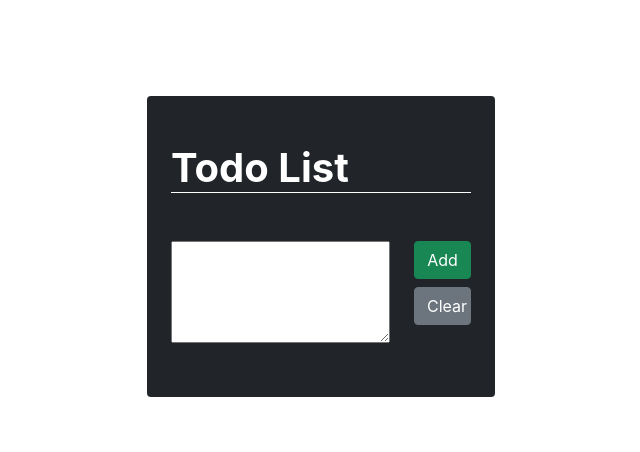
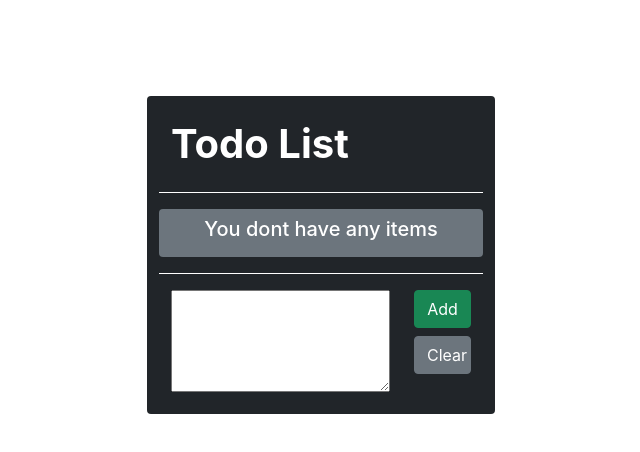
Before and after one commit to Mfrazier36/Sample-Applications, a React (Create React App) app in the folder todo-list/: page / in a window 1280 px wide. Shown: the top 452 px of the page, without its empty margins (319-959 px from the left). Built offline with nearby package versions, Linux system fonts and the light colour scheme.

Commit message:
Added empty list message

```diff
--- a/todo-list/src/App.js
+++ b/todo-list/src/App.js
@@ -40,6 +40,11 @@ function App() {
     setEditText(props.text);
   }
 
+  const discardChanges = props => {
+    toggleEdit(props,false);
+    clearEditText();
+  }
+
   const saveChanges = props => {
     toggleEdit(props,false);
     var todoList = []
@@ -52,11 +57,6 @@ function App() {
       todoList.push(todo);
     }
     setTodoItems(todoList);
-    clearEditText();
-  }
-
-  const discardChanges = props => {
-    toggleEdit(props,false);
     clearEditText();
   }
 
@@ -78,18 +78,18 @@ function App() {
           <section className="container mt-5">
             <div className="row justify-content-center">
               <div className="col-4 mx-auto">
-                <ul className="container py-5 bg-dark text-white rounded">
-                  <h1 className="border-bottom border-white mb-4">
+                <ul className="container bg-dark text-white rounded">
+                  <h1 className="row border-bottom border-white py-4 mb-3">
                     <strong>
                       Todo List
                     </strong>
                   </h1>
 
-                  {(todoItems.map((item) => (
-                    <li className="row my-2 py-1 bg-secondary rounded" key={item.id}>
+                  {todoItems.length > 0
+                  ? todoItems.map((item) => (
+                    <li className="row bg-secondary rounded my-3 py-1" key={item.id}>
                       <section className="row py-2">
                         <div className="col" id={"todoDisplay" + String(item.id)} style={{letterSpacing:"1px", lineHeight:"2em"}}>
-                          <p>
                             {item.text.split('\n').map(x => (
                               <>
                                 <div>
@@ -97,43 +97,54 @@ function App() {
                                 </div>
                               </>
                             ))}
-                          </p>
                         </div>
                         <div className="col pt-1" id={"todoEditInput" + String(item.id)} style={{letterSpacing:"1px"}} hidden>
-                          <textarea className="w-100" value={editTextInput} onChange={(e) => setEditText(e.target.value)} rows={3}></textarea>
+                          <textarea className="w-100"
+                              value={editTextInput}
+                              onChange={(e) => setEditText(e.target.value)}
+                              rows={3}
+                          ></textarea>
                         </div>
                       </section>
                       <section className="row py-2" id={"editToolbar" + String(item.id)} hidden>
                         <div className="col-2">
-                          <button title="Save Changes" className="btn btn-success w-100 rounded" type="button" onClick={() => saveChanges(item)}>
+                          <button title="Save Changes" className="btn btn-success rounded w-100" type="button" onClick={() => saveChanges(item)}>
                             &#10004;
                           </button>
                         </div>
                         <div className="col-2">
-                          <button title="Discard Changes" className="btn btn-danger w-100 rounded" type="button" onClick={() => discardChanges(item)}>
+                          <button title="Discard Changes" className="btn btn-danger rounded w-100" type="button" onClick={() => discardChanges(item)}>
                             &#10006;
                           </button>
                         </div>
                       </section>
                       <section className="row py-2" id={"todoToolbar" + String(item.id)}>
                         <div className="col-2">
-                          <button title="Edit Todo Item" className="btn btn-primary w-100 rounded" type="button" onClick={() => editTodoItem(item)}>
+                          <button title="Edit" className="btn btn-primary rounded w-100" type="button" onClick={() => editTodoItem(item)}>
                             &#9998;
                           </button>
                         </div>
                         <div className="col-2">
-                          <button title="Delete Todo Item" className="btn btn-danger w-100 rounded" type="button" onClick={() => removeTodoItem(item)}>
+                          <button title="Delete" className="btn btn-danger rounded w-100" type="button" onClick={() => removeTodoItem(item)}>
                             &#10006;
                           </button>
                         </div>
                       </section>
                     </li>
-                  )))}
+                  ))
+                : (
+                  <div className="row text-center bg-secondary rounded my-3 py-2">
+                    <div className="col">
+                      <h5>
+                        You dont have any items
+                      </h5>
+                    </div>
+                  </div>
+                )}
 
-                  <li className="row mt-5" id="InputRow">
+                  <section className="row border-top border-white mt-3 py-3" id="InputRow">
                     <div className="col">
                       <textarea className="w-100"
-                          type="text"
                           value={textInput}
                           onChange={(e) => setText(e.target.value)}
                           rows={4}
@@ -147,7 +158,7 @@ function App() {
                         Clear
                       </button>
                     </div>
-                  </li>
+                  </section>
                 </ul>
               </div>
             </div>
```
